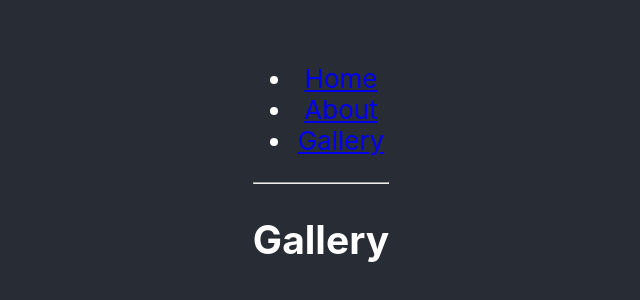
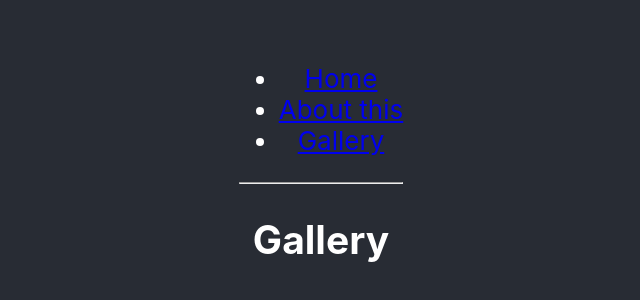
Before and after one commit to Mcflurry81160/ariyamagga, a React (Create React App) app in the folder ariyamagga/: page /gallery in a window 1280 px wide. Shown: the part 234-534 px from the top of the page, without its empty margins (319-959 px from the left). Built offline with nearby package versions, Linux system fonts and the light colour scheme.

Commit message:
Post private commit

```diff
--- a/ariyamagga/src/components/Navbar.js
+++ b/ariyamagga/src/components/Navbar.js
@@ -18,7 +18,7 @@ function Navbar()  {
                         <Link to="/">Home</Link>
                     </li>
                     <li>
-                        <Link to="/about">About</Link>
+                        <Link to="/about">About this</Link>
                     </li>
                     <li>
                         <Link to="/gallery">Gallery</Link>
```
